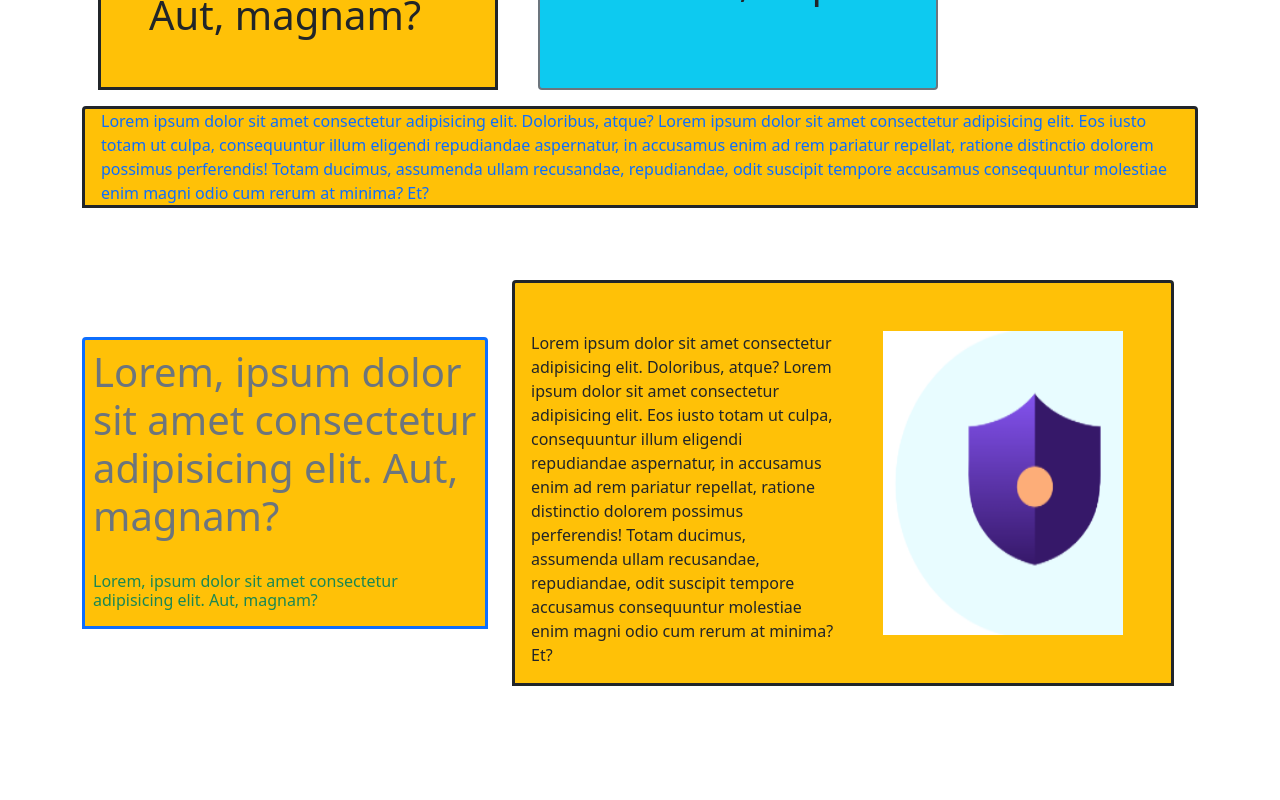
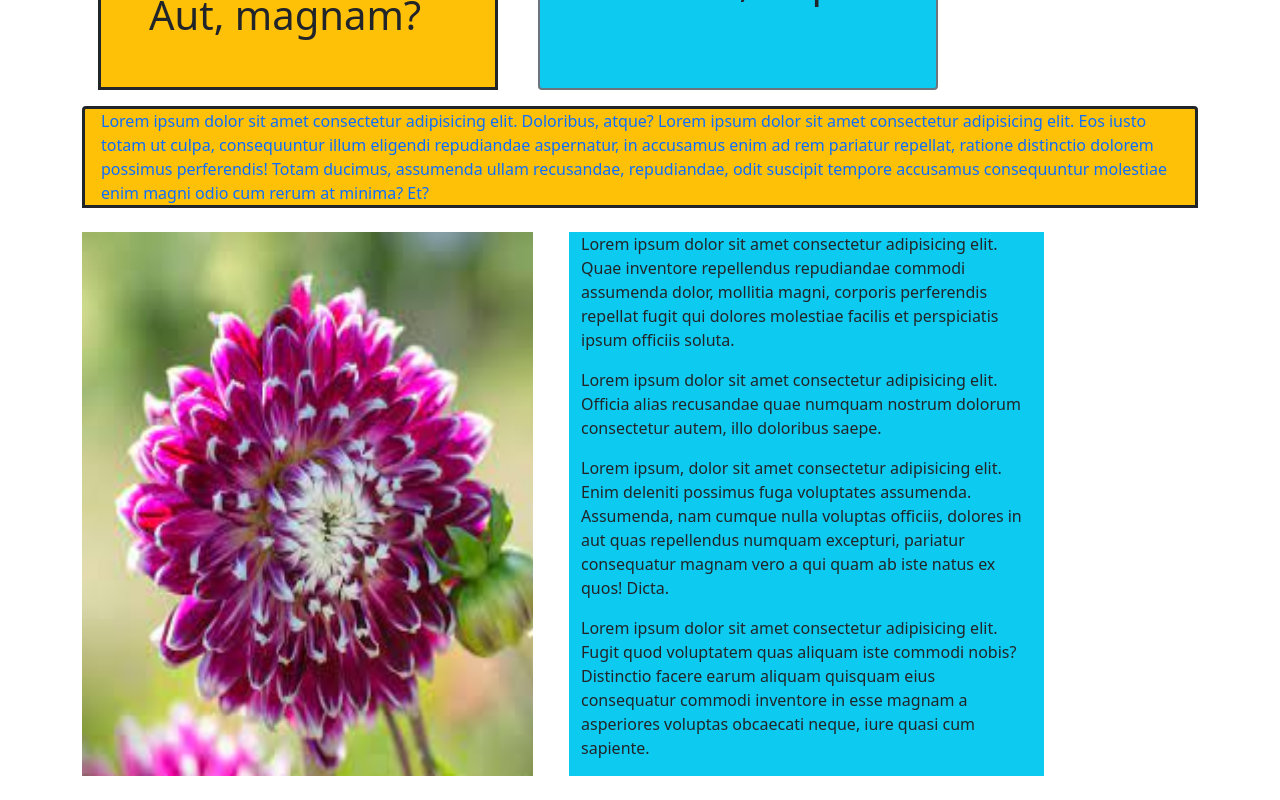
Before and after one commit to kommineni-Madhuri/bootstrapSection2, a plain HTML site: page index.html in a window 1280 px wide. Shown: the part 446-1246 px from the top of the page. Before the commit the page ends 1204 px from the top, so only its background shows below. Drawn offline with nearby package versions, Linux system fonts and the light colour scheme.

Commit message:
changes made

```diff
--- a/index.html
+++ b/index.html
@@ -26,19 +26,15 @@
             <div class=" text-primary bg-warning border border-3 border-dark rounded-top ps-3" style="width:auto;height:auto">Lorem ipsum dolor sit amet consectetur adipisicing elit. Doloribus, atque? Lorem ipsum dolor sit amet consectetur adipisicing elit. Eos iusto totam ut culpa, consequuntur illum eligendi repudiandae aspernatur, in accusamus enim ad rem pariatur repellat, ratione distinctio dolorem possimus perferendis! Totam ducimus, assumenda ullam recusandae, repudiandae, odit suscipit tempore accusamus consequuntur molestiae enim magni odio cum rerum at minima? Et?
         </div>
 
-              <div class="d-flex flex-row my-5"style="width:auto;height:auto">
-                <div class="display-6  bg-warning border border-3 border-primary rounded-top m-auto">
-                    <p class="p-2 text-muted"style="width:400px;height=auto">Lorem, ipsum dolor sit amet consectetur adipisicing elit. Aut, magnam?</p>
-                    <p class=" p-2 h6 text-success"style="width:400px;height=auto">Lorem, ipsum dolor sit amet consectetur adipisicing elit. Aut, magnam?</p>
-                </div>
-
-                <div class=" d-flex flex-row  bg-warning border border-3 border-dark rounded-top m-4">
-
-                    <p class=" ps-3 pt-5" style="width:400px;height:auto">Lorem ipsum dolor sit amet consectetur adipisicing elit. Doloribus, atque? Lorem ipsum dolor sit amet consectetur adipisicing elit. Eos iusto totam ut culpa, consequuntur illum eligendi repudiandae aspernatur, in accusamus enim ad rem pariatur repellat, ratione distinctio dolorem possimus perferendis! Totam ducimus, assumenda ullam recusandae, repudiandae, odit suscipit tempore accusamus consequuntur molestiae enim magni odio cum rerum at minima? Et?</p>
-                <img class="text-center img-fluid p-5"style="max-width:100%;height:auto  "src="images\image1.PNG" >
-            </div>
-
-
+          <div class="row col ">
+            <img src="images/flower.jfif" class="rounded col-5 d-block my-4 " alt="...">
+           <div class=" col-5 my-4 ms-4 bg-info">
+               <p>Lorem ipsum dolor sit amet consectetur adipisicing elit. Quae inventore repellendus repudiandae commodi assumenda dolor, mollitia magni, corporis perferendis repellat fugit qui dolores molestiae facilis et perspiciatis ipsum officiis soluta.</p>
+               <p>Lorem ipsum dolor sit amet consectetur adipisicing elit. Officia alias recusandae quae numquam nostrum dolorum consectetur autem, illo doloribus saepe.</p>
+               <p>Lorem ipsum, dolor sit amet consectetur adipisicing elit. Enim deleniti possimus fuga voluptates assumenda. Assumenda, nam cumque nulla voluptas officiis, dolores in aut quas repellendus numquam excepturi, pariatur consequatur magnam vero a qui quam ab iste natus ex quos! Dicta.</p>
+               <p>Lorem ipsum dolor sit amet consectetur adipisicing elit. Fugit quod voluptatem quas aliquam iste commodi nobis? Distinctio facere earum aliquam quisquam eius consequatur commodi inventore in esse magnam a asperiores voluptas obcaecati neque, iure quasi cum sapiente.</p>
+        </div>
+        </div>
         </div>
         </div>
     </section>
```
Also changed, not shown: images/flower.jfif (added).
